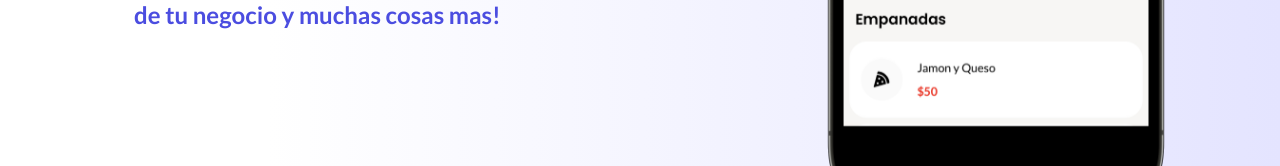
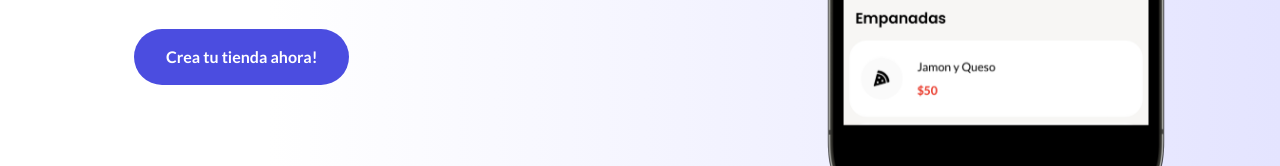
Before and after one commit to coderhouse-fvarayoud/webdevelopment, a website: page index.html in a window 1280 px wide. Shown: the part 634-800 px from the top of the page. Drawn offline with nearby package versions, Linux system fonts and the light colour scheme.

Commit message:
Add button

```diff
--- a/index.html
+++ b/index.html
@@ -53,6 +53,7 @@
         Con nuestra app podes crear tu tienda online, recibir pedidos de tus clientes, ver estadísticas de tu negocio y
         muchas cosas mas!
       </p>
+      <div class="hero__button__container"><span class="hero__button">Crea tu tienda ahora!</span></div>
     </div>
     <div class="hero__img__container"><img class="hero__img" src="assets/phone screenshot.png" alt="Screenshot" /></div>
 
--- a/scss/_caracteristicas.scss
+++ b/scss/_caracteristicas.scss
@@ -3,7 +3,7 @@
   grid-template-columns: repeat(1, 1fr);
   grid-gap: 20px;
   min-height: 50vh;
-  padding-top: 15vh;
+  padding-top: 25vh;
   padding-bottom: 5vh;
 
   @include xl {
--- a/scss/_description.scss
+++ b/scss/_description.scss
@@ -3,6 +3,7 @@
     text-align: center;
     align-items: center;
     min-height: 40vh;
+
   }
 
   .description__text {
--- a/scss/_header.scss
+++ b/scss/_header.scss
@@ -100,7 +100,7 @@ header {
 }
 
 .header__menu__item {
-  margin: 1rem 2rem;
+  margin: 2rem 2rem;
 
   @include xl {
     margin: 0;
--- a/scss/_hero.scss
+++ b/scss/_hero.scss
@@ -2,7 +2,7 @@
   display: flex;
   justify-content: space-around;
   background-size: cover;
-  min-height: 70vh;
+  min-height: 80vh;
   background: rgb(255, 255, 255);
   background: linear-gradient(
     90deg,
@@ -36,6 +36,27 @@
   animation: float 6s ease-in-out infinite;
 }
 
+.hero__button__container {
+  margin-top: 16px;
+
+  display: flex;
+
+  animation-duration: 1.5s;
+  animation-delay: 1000ms;
+  animation-fill-mode: both;
+  animation-name: fadeInBottom;
+}
+
+.hero__button {
+  cursor: pointer;
+  background-color: $primary-100;
+  color: white;
+  padding: 16px 32px;
+  font-weight: 600;
+  border-radius: 64px;
+  flex: none;
+}
+
 .hero__title {
   font-size: 2.5rem;
   font-weight: 800;
@@ -62,7 +83,6 @@
   animation-fill-mode: both;
   animation-name: fadeInBottom;
 
-
   @include xl {
     font-size: 1.5rem;
   }
```
Also changed, not shown: css/styles.css.
